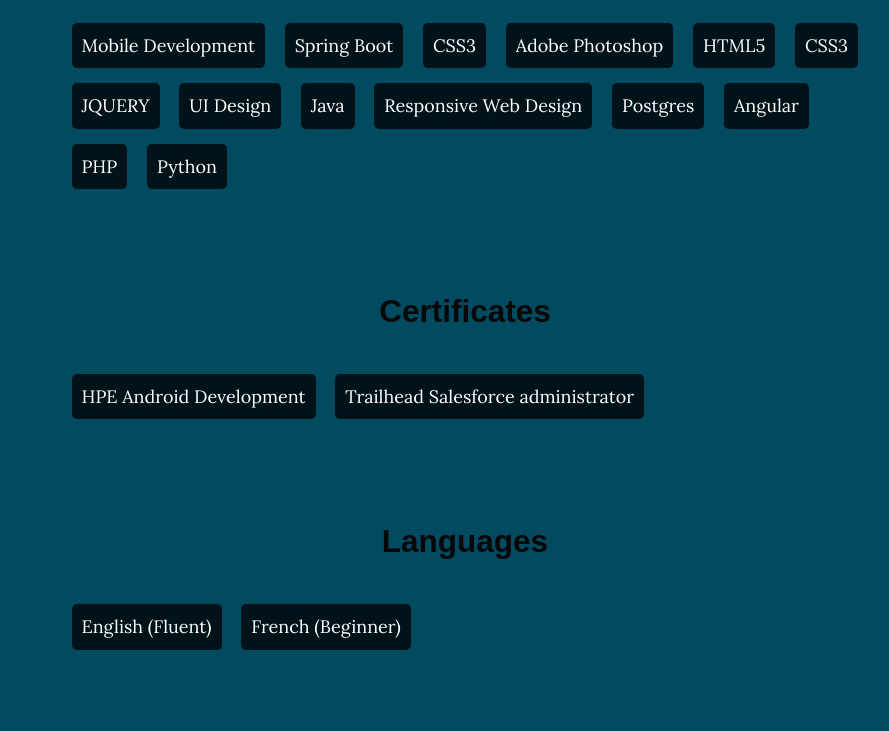
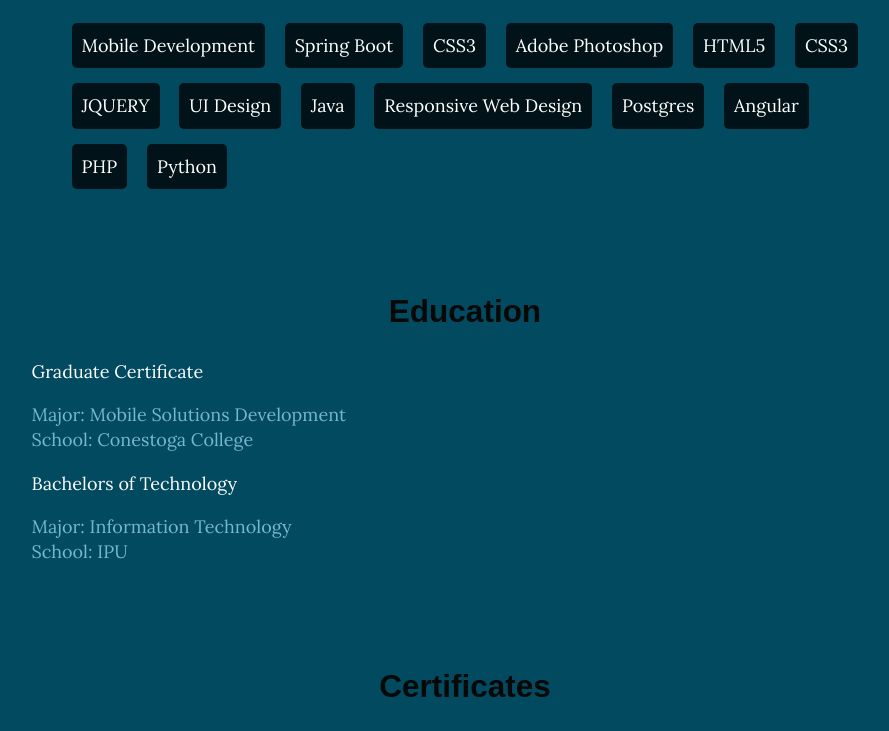
Before and after one commit to Madhav-VIII/Madhav-VIII.github.io, a plain HTML site: page index.html in a window 1280 px wide. Shown: the part 495-1226 px from the top of the page, without its empty margins (175-1064 px from the left). Drawn offline with Linux system fonts and the light colour scheme; a web font is replaced by a local one.

Commit message:
Update index.html

```diff
--- a/index.html
+++ b/index.html
@@ -58,6 +58,16 @@
           <li>PHP</li>
           <li>Python</li>
         </ul>
+      </section>
+        <section>
+        <h1>Education</h1>
+        <p> <em> Graduate Certificate </em></p>
+        Major: Mobile Solutions Development <br>
+        School: Conestoga College
+
+        <p> <em> Bachelors of Technology </em></p>
+        Major: Information Technology <br>
+        School: IPU
       </section>
       <section>
         <h1>Certificates</h1>
```
